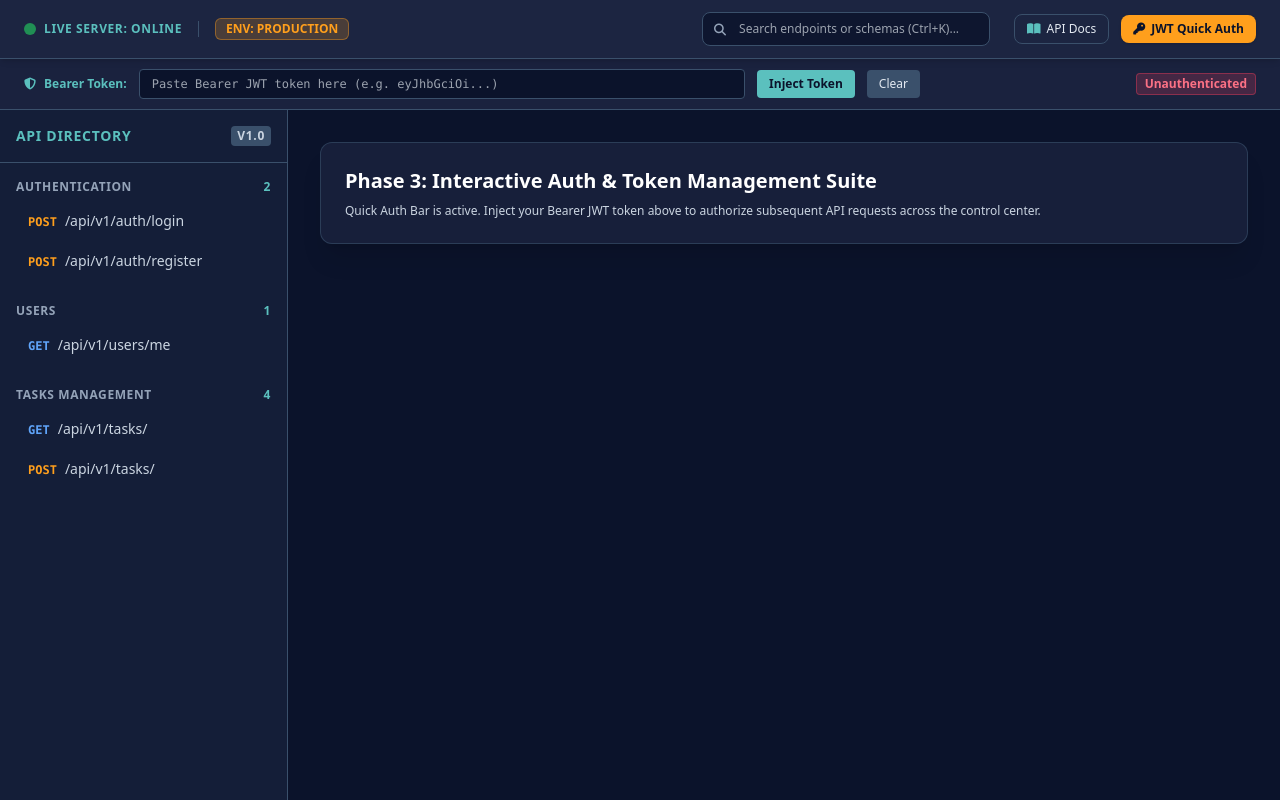
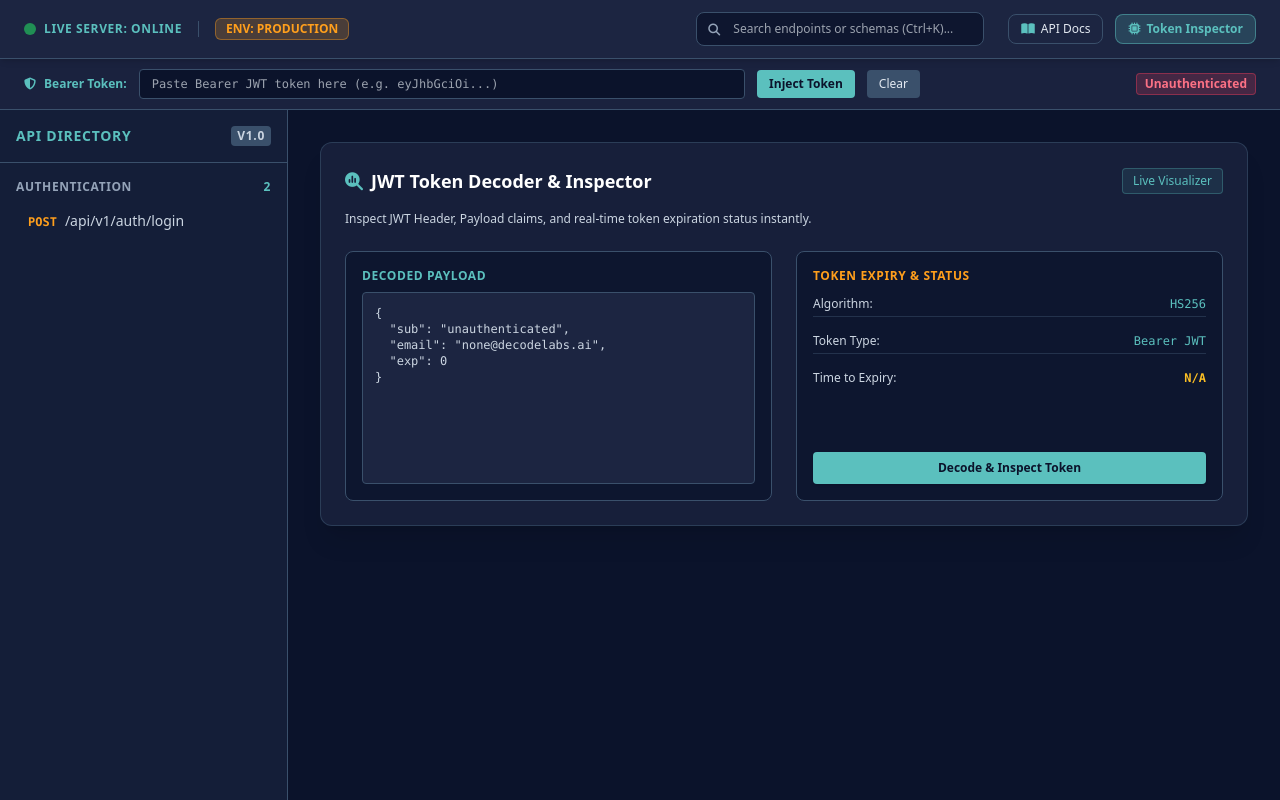
Before and after one commit to hafizabdulaziz/decodelabs-task-flow-backend, a Python web app: template app/templates/dashboard.html in a window 1280 px wide. Run offline with Jinja, Linux system fonts and the light colour scheme; the template is opened without the code that fills it, so the values that code supplies are empty; some libraries are stand-ins or nearby versions.

Commit message:
feat(token-inspector): add frontend JWT decode and expiration visualizer

```diff
--- a/app/templates/dashboard.html
+++ b/app/templates/dashboard.html
@@ -49,15 +49,15 @@
                         <i class="fa-solid fa-book-open text-emeraldCyan"></i>
                         <span>API Docs</span>
                     </button>
-                    <button onclick="toggleAuthBar()" class="bg-emeraldAccent hover:bg-emeraldAccent/90 text-emeraldBase px-3 py-1.5 rounded-lg text-xs font-bold transition flex items-center space-x-1.5 shadow">
-                        <i class="fa-solid fa-key"></i>
-                        <span>JWT Quick Auth</span>
+                    <button onclick="toggleTokenInspector()" class="bg-emeraldCyan/20 hover:bg-emeraldCyan/30 border border-emeraldCyan/50 text-emeraldCyan px-3 py-1.5 rounded-lg text-xs font-bold transition flex items-center space-x-1.5">
+                        <i class="fa-solid fa-microchip"></i>
+                        <span>Token Inspector</span>
                     </button>
                 </div>
             </div>
         </header>
 
-        <!-- Phase 3.1: Sticky Top-Tier Quick Auth Bar for Bearer JWT Injection -->
+        <!-- Quick Auth Bar -->
         <div id="quickAuthBar" class="bg-emeraldCard/90 border-b border-emeraldBorder px-6 py-2.5 flex items-center justify-between shrink-0 backdrop-blur-md">
             <div class="flex items-center space-x-3 w-full max-w-4xl">
                 <div class="flex items-center space-x-2 text-emeraldCyan text-xs font-semibold">
@@ -100,54 +100,57 @@
                                     <span class="truncate"><span class="text-emeraldAccent font-mono text-xs mr-2 font-bold">POST</span>/api/v1/auth/login</span>
                                 </a>
                             </li>
-                            <li>
-                                <a href="#auth-register" class="flex items-center justify-between px-3 py-2 rounded-md hover:bg-emeraldBorder/40 transition text-slate-300 hover:text-white">
-                                    <span class="truncate"><span class="text-emeraldAccent font-mono text-xs mr-2 font-bold">POST</span>/api/v1/auth/register</span>
-                                </a>
-                            </li>
-                        </ul>
-                    </div>
-
-                    <div>
-                        <div class="text-xs font-semibold text-slate-400 uppercase tracking-wider mb-2 flex items-center justify-between">
-                            <span>Users</span>
-                            <span class="text-emeraldCyan">1</span>
-                        </div>
-                        <ul class="space-y-1">
-                            <li>
-                                <a href="#users-me" class="flex items-center justify-between px-3 py-2 rounded-md hover:bg-emeraldBorder/40 transition text-slate-300 hover:text-white">
-                                    <span class="truncate"><span class="text-blue-400 font-mono text-xs mr-2 font-bold">GET</span>/api/v1/users/me</span>
-                                </a>
-                            </li>
-                        </ul>
-                    </div>
-
-                    <div>
-                        <div class="text-xs font-semibold text-slate-400 uppercase tracking-wider mb-2 flex items-center justify-between">
-                            <span>Tasks Management</span>
-                            <span class="text-emeraldCyan">4</span>
-                        </div>
-                        <ul class="space-y-1">
-                            <li>
-                                <a href="#tasks-list" class="flex items-center justify-between px-3 py-2 rounded-md hover:bg-emeraldBorder/40 transition text-slate-300 hover:text-white">
-                                    <span class="truncate"><span class="text-blue-400 font-mono text-xs mr-2 font-bold">GET</span>/api/v1/tasks/</span>
-                                </a>
-                            </li>
-                            <li>
-                                <a href="#tasks-create" class="flex items-center justify-between px-3 py-2 rounded-md hover:bg-emeraldBorder/40 transition text-slate-300 hover:text-white">
-                                    <span class="truncate"><span class="text-emeraldAccent font-mono text-xs mr-2 font-bold">POST</span>/api/v1/tasks/</span>
-                                </a>
-                            </li>
                         </ul>
                     </div>
                 </div>
             </aside>
 
-            <!-- Main Content Area -->
+            <!-- Main Content Area with Phase 3.2 Token Decoder & Inspector Modal/Panel -->
             <main class="flex-1 overflow-y-auto p-8 space-y-6">
                 <div class="glass-panel rounded-xl p-6 shadow-xl border border-emeraldBorder/60">
-                    <h2 class="text-xl font-bold text-white mb-2">Phase 3: Interactive Auth & Token Management Suite</h2>
-                    <p class="text-xs text-slate-300">Quick Auth Bar is active. Inject your Bearer JWT token above to authorize subsequent API requests across the control center.</p>
+                    <div class="flex items-center justify-between mb-4">
+                        <h2 class="text-lg font-bold text-white flex items-center space-x-2">
+                            <i class="fa-solid fa-magnifying-glass-chart text-emeraldCyan"></i>
+                            <span>JWT Token Decoder & Inspector</span>
+                        </h2>
+                        <span class="text-xs text-emeraldCyan bg-emeraldCyan/10 px-2.5 py-1 rounded border border-emeraldCyan/30">Live Visualizer</span>
+                    </div>
+                    <p class="text-xs text-slate-300 mb-6">Inspect JWT Header, Payload claims, and real-time token expiration status instantly.</p>
+
+                    <div class="grid grid-cols-1 md:grid-cols-2 gap-6">
+                        <!-- Header & Payload Display -->
+                        <div class="bg-emeraldBase/70 border border-emeraldBorder rounded-lg p-4">
+                            <h3 class="text-xs font-bold text-emeraldCyan uppercase tracking-wider mb-2">Decoded Payload</h3>
+                            <pre id="decodedPayloadBox" class="text-xs font-mono text-slate-300 bg-emeraldCard p-3 rounded border border-emeraldBorder overflow-x-auto h-48">{
+  "sub": "unauthenticated",
+  "email": "none@decodelabs.ai",
+  "exp": 0
+}</pre>
+                        </div>
+                        <!-- Inspector Stats / Expiry Counter -->
+                        <div class="bg-emeraldBase/70 border border-emeraldBorder rounded-lg p-4 flex flex-col justify-between">
+                            <div>
+                                <h3 class="text-xs font-bold text-emeraldAccent uppercase tracking-wider mb-2">Token Expiry & Status</h3>
+                                <div class="space-y-3 text-xs text-slate-300">
+                                    <div class="flex justify-between py-1 border-b border-emeraldBorder/50">
+                                        <span>Algorithm:</span>
+                                        <span id="tokenAlg" class="font-mono text-emeraldCyan">HS256</span>
+                                    </div>
+                                    <div class="flex justify-between py-1 border-b border-emeraldBorder/50">
+                                        <span>Token Type:</span>
+                                        <span class="font-mono text-emeraldCyan">Bearer JWT</span>
+                                    </div>
+                                    <div class="flex justify-between py-1">
+                                        <span>Time to Expiry:</span>
+                                        <span id="tokenExpiryTimer" class="font-mono text-amber-400 font-bold">N/A</span>
+                                    </div>
+                                </div>
+                            </div>
+                            <button onclick="inspectToken()" class="w-full mt-4 bg-emeraldCyan hover:bg-emeraldCyan/90 text-emeraldBase py-2 rounded text-xs font-bold transition shadow">
+                                Decode & Inspect Token
+                            </button>
+                        </div>
+                    </div>
                 </div>
             </main>
         </div>
@@ -160,6 +163,7 @@
                 const badge = document.getElementById('authStatusBadge');
                 badge.textContent = 'Authenticated';
                 badge.className = 'px-2 py-0.5 rounded bg-green-500/20 text-green-400 border border-green-500/40 font-semibold';
+                inspectToken();
             }
         }
         function clearAuthToken() {
@@ -168,6 +172,34 @@
             const badge = document.getElementById('authStatusBadge');
             badge.textContent = 'Unauthenticated';
             badge.className = 'px-2 py-0.5 rounded bg-rose-500/20 text-rose-400 border border-rose-500/40 font-semibold';
+            document.getElementById('decodedPayloadBox').textContent = '{\n  "sub": "unauthenticated",\n  "exp": 0\n}';
+            document.getElementById('tokenExpiryTimer').textContent = 'N/A';
+        }
+        function inspectToken() {
+            const token = document.getElementById('jwtTokenInput').value.trim() || localStorage.getItem('taskflow_jwt');
+            if (!token) return;
+            try {
+                const parts = token.split('.');
+                if (parts.length !== 3) return;
+                const payload = JSON.parse(atob(parts[1].replace(/-/g, '+').replace(/_/g, '/')));
+                document.getElementById('decodedPayloadBox').textContent = JSON.stringify(payload, null, 2);
+                if (payload.exp) {
+                    const timeLeft = Math.max(0, payload.exp - Math.floor(Date.now() / 1000));
+                    document.getElementById('tokenExpiryTimer').textContent = timeLeft > 0 ? `${Math.floor(timeLeft / 60)}m ${timeLeft % 60}s` : 'Expired';
+                }
+            } catch (e) {
+                console.error(e);
+            }
+        }
+        function toggleTokenInspector() {
+            inspectToken();
+        }
+        window.onload = () => {
+            const saved = localStorage.getItem('taskflow_jwt');
+            if (saved) {
+                document.getElementById('jwtTokenInput').value = saved;
+                saveAuthToken();
+            }
         }
     </script>
 </body>
```
Also changed, not shown: PLAN.md (+1 -1 lines), completed_work_1.md (+4 -14 lines).
